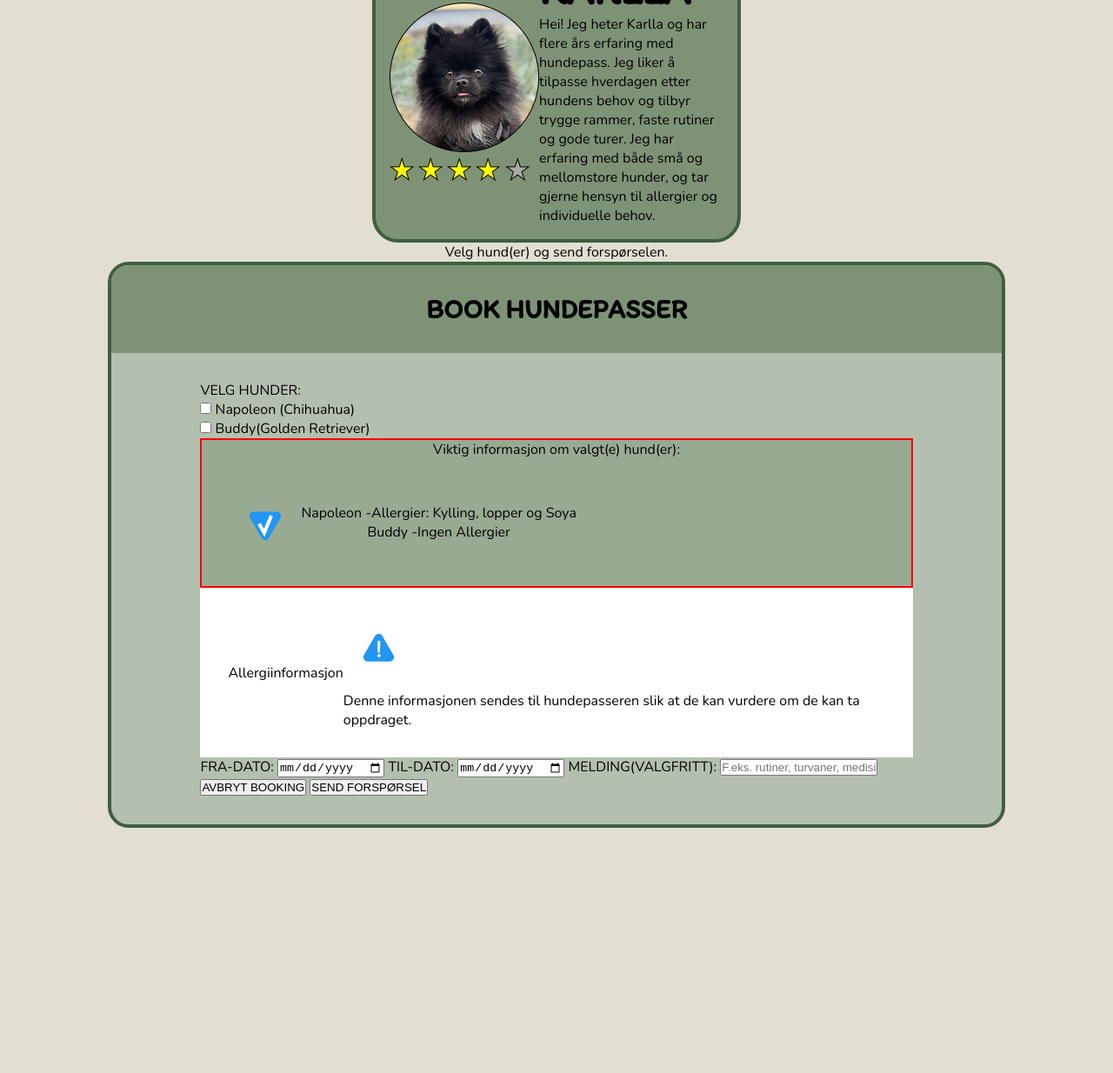
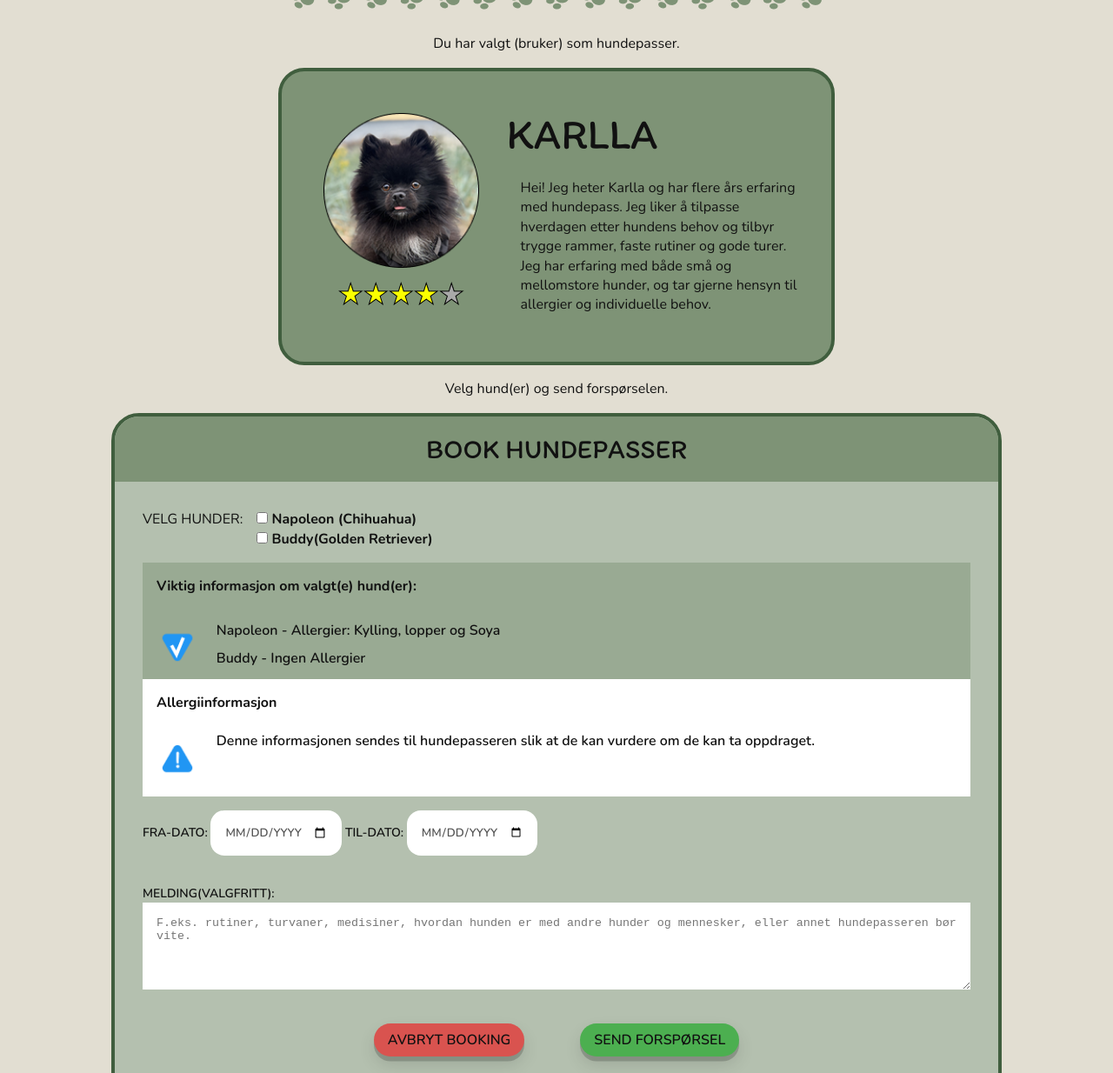
Before and after one commit to Creaturebrush/Arbeidskrav_Potepass, a website built with Vite: page src/Pages/booking/booking.html in a window 1280 px wide. Shown: the part 209-1443 px from the top of the page at 87% size. Before the commit the page ends 1161 px from the top, so only its background shows below. Built offline with nearby package versions, Linux system fonts and the light colour scheme.

Commit message:
Bookingpage: Rough draft of html and css

```diff
--- a/src/Pages/booking/booking.css
+++ b/src/Pages/booking/booking.css
@@ -1,115 +1,96 @@
-@font-face {
-  font-family: "itim-regular";
-  src: url(/public/fonts/Itim-Regular.ttf);
-}
-@font-face {
-  font-family: "nunito-regular";
-  src: url(/public/fonts/Nunito-Regular.ttf);
-}
-@font-face {
-  font-family: "nunito-semibold";
-  src: url(/public/fonts/Nunito-SemiBold.ttf);
-}
-
-@font-face {
-  font-family: "nunito-bold";
-  src: url(/public/fonts/Nunito-Bold.ttf);
-}
-
 * {
   margin: 0;
   padding: 0;
 }
 
-:root {
-  --primary-color: #7e9376;
-  --primary-color-shade1: #65785e;
-  --primary-color-shade2: #405e3e;
-  --primary-color-card: #99aa93;
-  --primary-color-light1: #b4c0af;
-  --secondary-color: #e2ded2;
-  --information-color: #2196f3;
-  --warning-color: #d9534f;
-  --CTA-color: #e8a04a;
-  --accept-color: #4caf50;
-  /* endre størrelse til rem */
-  --h1-font: "itim-regular";
-  --h1-font-size: 61px;
-
-  --h2-font: "itim-regular";
-  --h2-font-size: 49px;
-
-  --h3-font: "itim-regular";
-  --h3-font-size: 39px;
-
-  --h4-font: "itim-regular";
-  --h4-font-size: 31px;
-
-  --h5-font: "nunito-semibold";
-  --h5-font-size: 25px;
-
-  --body-font: "nunito-regular";
-  --body-font-size: 16px;
-
-  --body-bold-font: "nunito-bold";
-  --body-bold-font-size: 16px;
-
-  --input-field-font: "nunito-semibold";
-  --input-field-font-size: 16px;
-
-  --button-font: "nunito-semibold";
-  --button-font-size: 16px;
-
-  --label-font: "nunito-semibold";
-  --label-font-size: 14px;
-
-  --meta-data-font: "nunito-semibold";
-  --meta-data-font-size: 14px;
+.fw-bold {
+  font-weight: var(--fw-bold);
 }
 
-body {
-  background-color: var(--secondary-color);
-  font-family: var(--body-font);
-  font-size: var(--body-font);
+.fw-semibold {
+  font-weight: var(--fw-semibold);
 }
 
-h1,
 .profile-img,
 .dog-sitter-card,
-h4,
-p {
+.star-rating,
+.btn-container,
+h1,
+p,
+h4 {
   display: flex;
   justify-content: center;
   align-items: center;
 }
 
-.dog-sitter-card {
-  max-width: 30%;
-  margin: auto;
-  border-radius: 30px;
-  border: solid 4px var(--primary-color-shade2);
+p {
   padding: 1rem;
 }
 
+.block-txt {
+  display: block;
+}
+
+.dog-sitter-card {
+  max-width: 50%;
+  margin: auto;
+  border-radius: 30px;
+  background: var(--primary);
+  border: solid 4px var(--primary-shade-2);
+  padding: 1rem;
+}
+
+.profile-img {
+  width: 1000px;
+}
+
+.rating-container {
+  padding: 2rem;
+}
+
+.star-rating {
+  padding: 1rem;
+}
+
+h4 {
+  background-color: var(--primary);
+  padding: 1rem;
+}
+
+.choose-dog-container {
+  display: flex;
+}
+
+.dogs-container {
+  padding: 0rem 1rem 1rem 1rem;
+}
+
 .allergy-info-container {
-  background-color: var(--primary-color-card);
-  border: solid red 2px;
+  background-color: var(--primary-card);
 }
 
 .checkmark-img,
 .warning-img {
   padding: 1rem;
+  width: 80px;
+  height: 80px;
+  object-fit: contain;
+}
+
+.info-container {
+  background-color: var(--white);
 }
 
 .dog-allergy-container {
   display: flex;
-  padding: 2rem;
+}
+
+.dog-allergy-container p {
+  padding: 0.3rem;
 }
 
 .allergy-info-txt {
   display: flex;
-  padding: 2rem;
-  background-color: #fff;
 }
 
 .dog-allergy-info {
@@ -117,19 +98,36 @@ p {
 }
 
 form {
-  background-color: var(--primary-color-light1);
+  border: solid 4px var(--primary-shade-2);
+  border-radius: 2rem;
   max-width: 80%;
-  display: block;
-  margin: auto;
-  border-radius: 24px;
-  contain: paint;
-  border: solid 4px var(--primary-color-shade2);
+  margin:  auto auto 2rem auto;
+  background-color: var(--primary-light);
+  overflow: hidden;
 }
 
 .form-container {
   padding: 2rem;
-  max-width: 80%;
-  margin: auto;
+}
+
+.date-container,
+.message-container,
+.btn-container {
+  padding: 1rem 0rem;
+}
+
+.calender{
+  padding: 1rem;
+  border-radius: 1rem;
+  border: none;
+  font-family: var(--font-body);
+  font-weight: var(--fw-semibold);
+  text-transform: uppercase;
+  color: var(--muted);
+}
+
+.btn-container {
+  gap: 4rem;
 }
 
 .pawprint-line {
@@ -138,38 +136,10 @@ form {
   max-width: 90%;
 }
 
-h1 {
-  font-family: var(--h1-font);
-  font-size: var(--h1-font-size);
+#message-input {
+  width: 100%;
+  height: 100px;
+  resize: vertical;
+  padding: 1rem;
+  border: none;
 }
-
-h2 {
-  font-family: var(--h2-font);
-  font-size: var(--h2-font-size);
-}
-
-h3 {
-  font-family: var(--h3-font);
-  font-size: var(--h3-font-size);
-}
-
-h4 {
-  font-family: var(--h4-font);
-  font-size: var(--h4-font-size);
-  background-color: var(--primary-color);
-  padding: 2rem;
-}
-
-h5 {
-  font-family: var(--h5-font);
-  font-size: var(--h5-font-size);
-}
-
-#message-txt {
-  width: 1153px;
-  height: 136px;
-}
-
-.dog-sitter-card {
-  background-color: var(--primary-color);
-}
--- a/src/Pages/booking/booking.html
+++ b/src/Pages/booking/booking.html
@@ -1,98 +1,144 @@
-<!Doctype html>
+<!doctype html>
 <html lang="no">
-
   <head>
     <meta charset="UTF-8" />
     <meta name="viewport" content="width=device-width, initial-scale=1.0" />
     <title>Booking Page</title>
-  <link rel="stylesheet" href="booking.css">
+    <link rel="stylesheet" href="style.css" />
+    <link rel="stylesheet" href="booking.css" />
+    <script type="module" src="/src/main.ts"></script>
   </head>
 
   <body>
-  <header>
-    <!-- header here -->
-  </header>
+    <site-header></site-header>
     <main>
       <h1>BOOK HUNDEPASSER</h1>
-    <img src="/public/images/PawPrint_line.png" alt="images of paws undelining the heading" class="pawprint-line">
+      <img
+        src="/images/PawPrint_line.png"
+        alt="images of paws undelining the heading"
+        class="pawprint-line"
+      />
       <!-- Trenger kanskje ikke alt tekst - siden det er dekorativ -->
-    <p>Du har valgt (bruker) som hundepasser. </p>
+      <p>Du har valgt (bruker) som hundepasser.</p>
       <div class="dog-sitter-card">
-      <div>
-        <img src="/public/images/dog1.png" alt="hundepassers profil bilde">
+        <div class="rating-container">
+          <img
+            class="profile-img"
+            src="/images/dog1.png"
+            alt="hundepassers profil bilde"
+          />
           <div class="star-rating">
-          <img src="/public/images/star-filled.png" alt="star-1">
-          <img src="/public/images/star-filled.png" alt="star-2">
-          <img src="/public/images/star-filled.png" alt="star-3">
-          <img src="/public/images/star-filled.png" alt="star-4">
-          <img src="/public/images/star-unfilled.png" alt="star-5">
+            <img src="/images/star-filled.png" alt="star-1" />
+            <img src="/images/star-filled.png" alt="star-2" />
+            <img src="/images/star-filled.png" alt="star-3" />
+            <img src="/images/star-filled.png" alt="star-4" />
+            <img src="/images/star-unfilled.png" alt="star-5" />
           </div>
         </div>
         <div>
           <h2 class="dog-sitter-name">KARLLA</h2>
-        <p class="dog-sitter-description-txt">Hei! Jeg heter Karlla og har flere års erfaring med hundepass. Jeg liker å
-          tilpasse hverdagen etter hundens behov og
-          tilbyr trygge rammer, faste rutiner og gode turer. Jeg har erfaring med både små og mellomstore hunder, og tar
-          gjerne
-          hensyn til allergier og individuelle behov.</p>
+          <p class="dog-sitter-description-txt">
+            Hei! Jeg heter Karlla og har flere års erfaring med hundepass. Jeg
+            liker å tilpasse hverdagen etter hundens behov og tilbyr trygge
+            rammer, faste rutiner og gode turer. Jeg har erfaring med både små
+            og mellomstore hunder, og tar gjerne hensyn til allergier og
+            individuelle behov.
+          </p>
         </div>
       </div>
       <p>Velg hund(er) og send forspørselen.</p>
       <form action="">
-      <h4>BOOK HUNDEPASSER</h4>
+        <h4 class="">BOOK HUNDEPASSER</h4>
         <div class="form-container">
-        <label for="dog-checkbox">VELG HUNDER: </label>
+          <div class="choose-dog-container">
+            <label for="dog-checkbox form-label">VELG HUNDER: </label>
             <div class="dogs-container">
               <div class="dog-container">
-            <input type="checkbox" name="" id="dog-checkbox">
-            <label for="dog-checkbox">Napoleon (Chihuahua)</label>
+                <input type="checkbox" name="" id="dog-checkbox" />
+                <label class="fw-bold" for="dog-checkbox"
+                  >Napoleon (Chihuahua)</label
+                >
               </div>
               <div class="dog-container">
-            <input type="checkbox" name="" id="dog-checkbox">
-            <label for="dog-checkbox">Buddy(Golden Retriever)</label>
-          </div>
-        </div>
-
-
-        <div class="allergy-info-container">
-          <p class="allergy-info">Viktig informasjon om valgt(e) hund(er):</p>
-          <div class="dog-allergy-container">
-            <img src="/public/images/allergy-checkmark.png" alt="" class="checkmark-img">
-            <div class="dog-allergy-info">
-              <p>Napoleon - <span>Allergier: Kylling, lopper og Soya</span></p>
-              <p>Buddy - <span>Ingen Allergier</span></p>
+                <input type="checkbox" name="" id="dog-checkbox" />
+                <label class="fw-bold" for="dog-checkbox"
+                  >Buddy(Golden Retriever)</label
+                >
               </div>
             </div>
           </div>
 
-        <div class="allergy-info-txt">
-          <p>Allergiinformasjon</p>
-          <div>
-            <img src="/public/images/allergy-warning.png" alt="" class="warning-img">
-            <p>Denne informasjonen sendes til hundepasseren slik at de kan vurdere om de kan ta oppdraget.</p>
+          <div class="allergy-info-container">
+            <p class="fw-bold block-txt">
+              Viktig informasjon om valgt(e) hund(er):
+            </p>
+            <div class="dog-allergy-container">
+              <img
+                src="/images/allergy-checkmark.png"
+                alt=""
+                class="checkmark-img"
+              />
+              <div class="dog-allergy-info">
+                <p class="fw-semibold block-txt">
+                  Napoleon - <span>Allergier: Kylling, lopper og Soya</span>
+                </p>
+                <p class="fw-semibold block-txt">
+                  Buddy - <span>Ingen Allergier</span>
+                </p>
+              </div>
             </div>
           </div>
 
-        <label for="from-date">FRA-DATO: </label>
-        <input type="date" name="" id="from-date">
-        <label for="to-date">TIL-DATO: </label>
-        <input type="date" name="" id="to-date">
-
-        <label for="message-input">MELDING(VALGFRITT): </label>
-        <input type="textarea" name="message" id="message-input"
-          placeholder="F.eks. rutiner, turvaner, medisiner, hvordan hunden er med andre hunder og mennesker, eller annet hundepasseren bør vite.">
-        <button>AVBRYT BOOKING</button>
-        <input type="submit" value="SEND FORSPØRSEL">
-
+          <div class="info-container">
+            <p class="fw-bold block-txt">Allergiinformasjon</p>
+            <div class="dog-allergy-container">
+              <img
+                src="/images/allergy-warning.png"
+                alt=""
+                class="warning-img"
+              />
+              <p class="fw-semibold block-txt">
+                Denne informasjonen sendes til hundepasseren slik at de kan
+                vurdere om de kan ta oppdraget.
+              </p>
+            </div>
           </div>
 
+          <div class="date-container">
+            <label class="form-label" for="from-date">FRA-DATO: </label>
+            <input type="date" name="" id="from-date" class="calender" />
+            <label class="form-label" for="to-date">TIL-DATO: </label>
+            <input type="date" name="" id="to-date" class="calender" />
+          </div>
+
+          <div class="message-container">
+            <label class="form-label" for="message-input"
+              >MELDING(VALGFRITT):
+            </label>
+            <textarea
+              name="message"
+              id="message-input"
+              rows="4"
+              cols="50"
+              placeholder="F.eks. rutiner, turvaner, medisiner, hvordan hunden er med andre hunder og mennesker, eller annet hundepasseren bør vite."
+            ></textarea>
+          </div>
+
+          <div class="btn-container">
+            <button class="btn btn-danger">AVBRYT BOOKING</button>
+            <input
+              type="submit"
+              value="SEND FORSPØRSEL"
+              class="btn btn-success"
+            />
+          </div>
+        </div>
       </form>
     </main>
-  <footer>
+    <site-footer>
       <!-- footer here -->
-  </footer>
+    </site-footer>
 
     <script type="module" src="/src/Pages/booking/booking.ts"></script>
   </body>
-
 </html>
```
Lines whose indentation alone changed are shown as unchanged.
